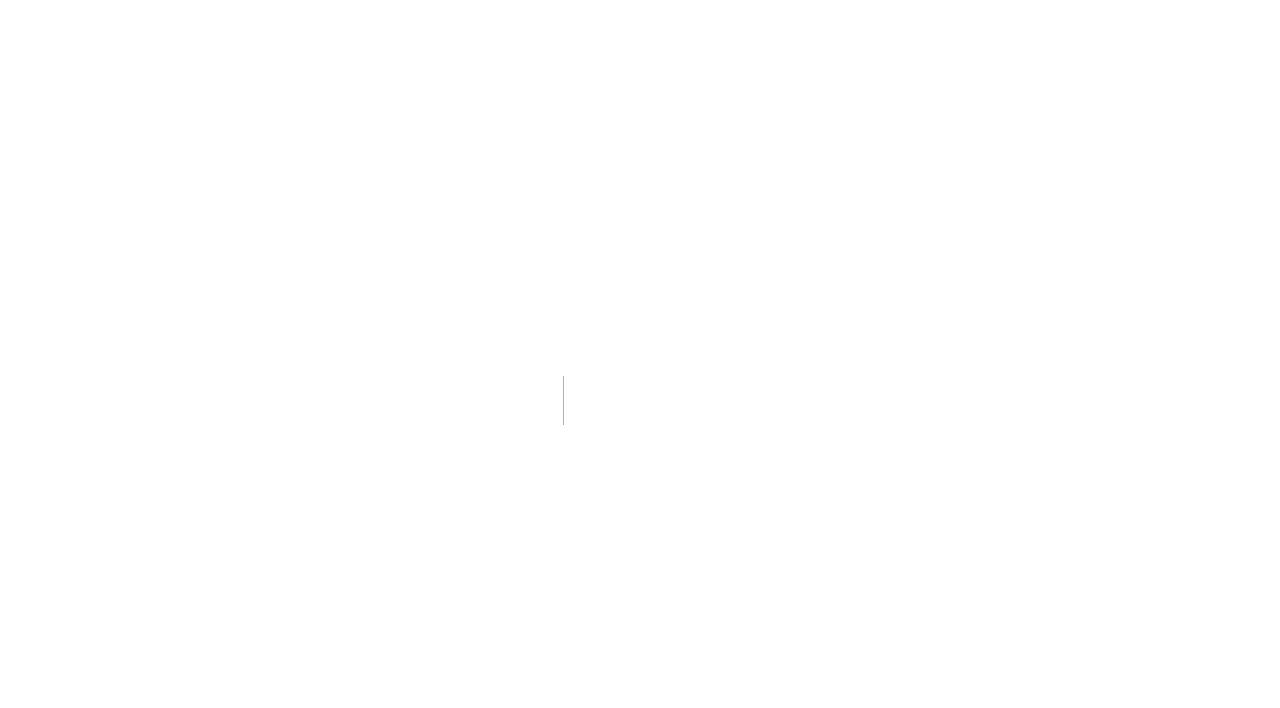
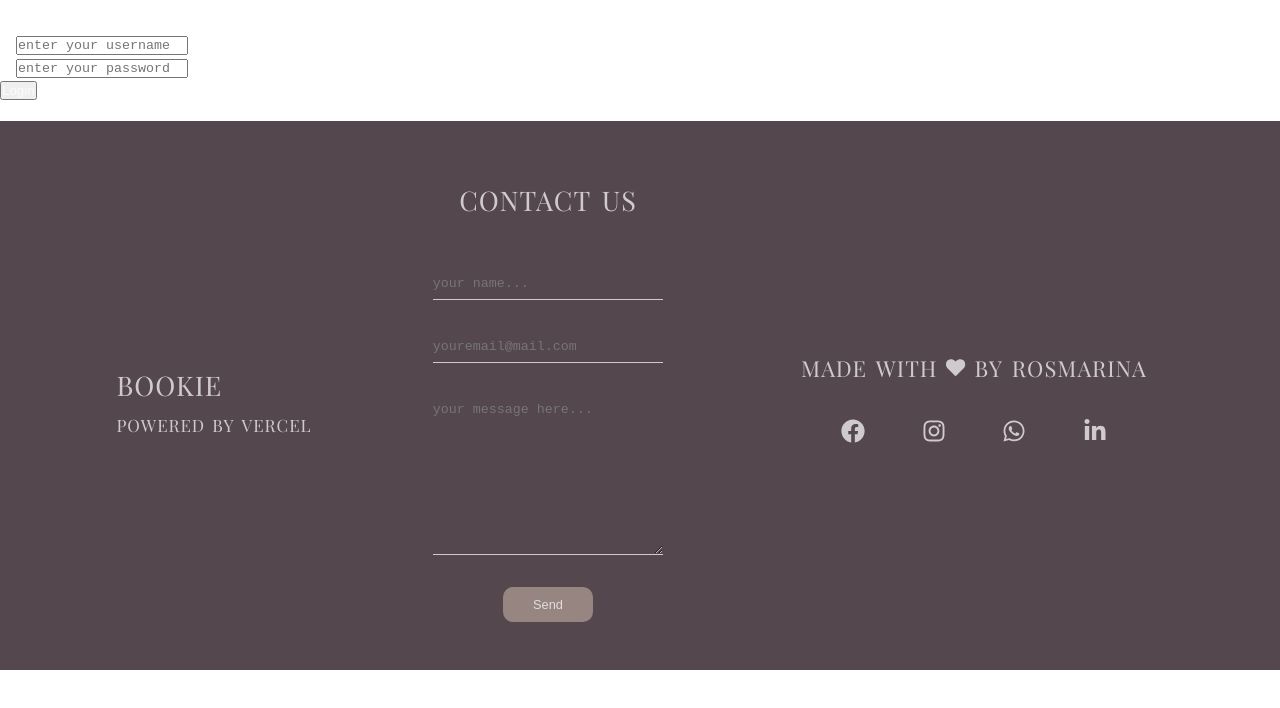
Before and after one commit to Ljusaj123/Bookie, a Next.js app: page /login in a window 1280 px wide. Before the commit this address had no page. Shown: the top 708 px of the page. Built offline with nearby package versions, Linux system fonts and the light colour scheme.

Commit message:
komponenta za login

```diff
--- /dev/null
+++ b/pages/login.js
@@ -0,0 +1,33 @@
+import Footer from "../modules/footer/footer";
+import { FaUserAlt, FaLock } from 'react-icons/fa';
+
+const Login = () => {
+    return (
+        <section className="login">
+            <header></header>
+            <div className="login-container">
+                <h1>Login</h1>
+                <form className="login-form">
+                    <div className="username-container">
+                        <FaUserAlt />
+                        <input type="text" className="username" placeholder="enter your username" />
+                    </div>
+                    <div className="password-container">
+                        <FaLock />
+                        <input type="password" className="password" placeholder="enter your password" />
+                    </div>
+                    <button>
+                        Login
+                    </button>
+                </form>
+                <div className="no-account">
+                    <p>don't have an account yet? <a href="#">Register now</a></p>
+                </div>
+            </div>
+            <Footer />
+        </section>
+
+    )
+}
+
+export default Login;
```
